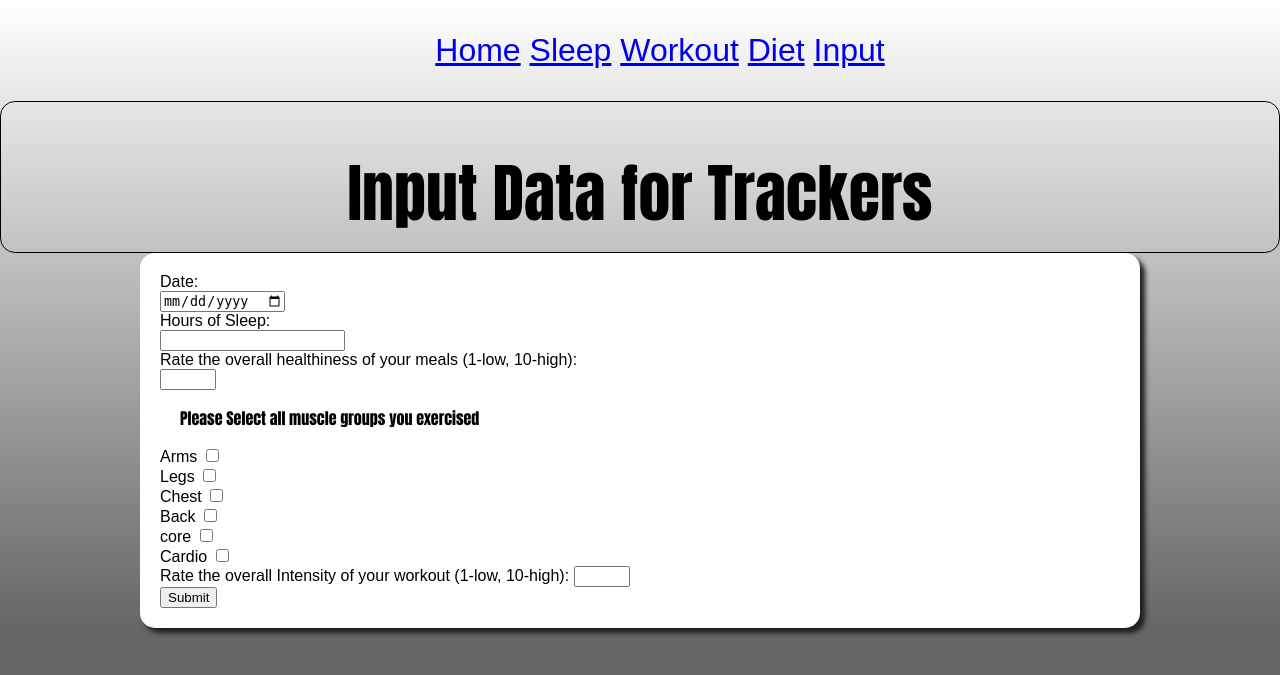
After one commit to dev-m-kay/Group-7-Healthy-Habit-Tracker, a Flask app: page /input in a window 1280 px wide. The commit adds this page. Shown: the top 675 px of the page. Run offline with Flask 3, Linux system fonts and the light colour scheme; some libraries are stand-ins or nearby versions.

Commit message:
Added Input forums

```diff
--- a/routes.py
+++ b/routes.py
@@ -1,20 +1,7 @@
 import psycopg2
 from flask import Flask, render_template, request, redirect
 
-def insert():
-    conn = psycopg2.connect(host="localhost", dbname="postgres", user="postgres" ,password="password", port=5432)
 
-    cur = conn.cursor()
-
-    cur.execute(open("static/db/delete.sql", "r").read())
-    cur.execute(open("static/db/create.sql", "r").read())
-    cur.execute(open("static/db/insert.sql", "r").read())
-
-    conn.commit()
-
-    cur.close()
-    conn.close()
-    pass
 
 def delete():
     pass
@@ -26,6 +13,29 @@ app = Flask(__name__)
 @app.route("/")
 def index():
     return render_template("home.html")
+@app.route("/insert",methods = ["POST"])
+def insert():
+    if request.method == 'POST':
+        #insert into Database
+        pass
+    return redirect("/")
+
+@app.route("/sleep")
+def sleep():
+    pass
+
+@app.route("/workout")
+def workout():
+    pass
+
+@app.route("/diet")
+def diet():
+    pass
+
+@app.route("/input")
+def input():
+    return render_template("input.html")
+
 
 @app.errorhandler(404)
 def page_not_found(e):
--- a/templates/base.html
+++ b/templates/base.html
@@ -9,8 +9,18 @@
 		<link rel="stylesheet" type="text/css" href="{{url_for('static', filename="css/styles.css")}}">
 	</head>
 	<body>
+		<nav>
+			<ul>
+				<li><a href="/">Home</a></li>
+				<li><a href="/sleep">Sleep</a></li>
+				<li><a href="/workout">Workout</a></li>
+				<li><a href="/diet">Diet</a></li>
+				<li><a href="/input">Input</a></li>
+			</ul>
+		</nav>
 		<header>
 			<h1>{%block header%}page name{%endblock%}</h1>
+
 		</header>
 		<main>
 			{% block body %}
--- /dev/null
+++ b/templates/input.html
@@ -0,0 +1,37 @@
+{% extends "base.html" %}
+{% block title %}Input Data{% endblock %}
+
+{%block head%}
+	{{ super()}}
+{% endblock %}
+
+{% block header%}Input Data for Trackers{%endblock%}
+
+{% block body %}
+<div id = "container">
+    <form action="/insert" method="post">
+        <label for="date">Date:</label><br>
+        <input type="date" name="date" id="date" required><br>
+        <label for="hours">Hours of Sleep: </label><br>
+        <input type="number" name="hours" id="hours"><br>
+        <label for ="mealhealth">Rate the overall healthiness of your meals (1-low, 10-high):</label><br>
+        <input type="number" name="mealhealth" id="mealhealth" min="1" max="10"><br>
+        <p>Please Select all muscle groups you exercised</p>
+        <label for="Arms">Arms</label>
+        <input type="checkbox" id="Arms" name="Arms" value="arms"><br>
+        <label for="legs">Legs</label>
+        <input type="checkbox" id="legs" name="Legs" value="legs"><br>
+        <label for="chest">Chest</label>
+        <input type="checkbox" id="chest" name="Chest" value="chest"><br>
+        <label for="back">Back</label>
+        <input type="checkbox" id="back" name="Back" value="back"><br>
+        <label for="core">core</label>
+        <input type="checkbox" id="core" name="Core" value="core"><br>
+        <label for="cardio">Cardio</label>
+        <input type="checkbox" id="cardio" name="Cardio" value="cardio"><br>
+        <label for="intensity">Rate the overall Intensity of your workout (1-low, 10-high):</label>
+        <input type="number" id="intensity" name="intensity" min="1" max="10"><br>
+        <input type="submit" value="Submit">
+    </form>
+</div>
+{% endblock %}
```
